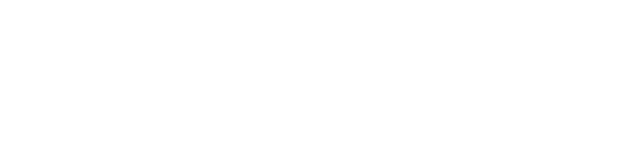
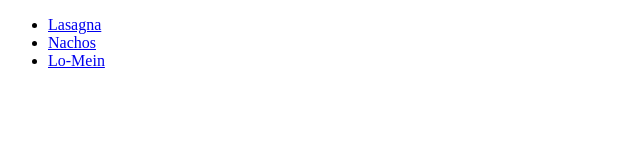
Before and after one commit to gmtzz/Recipes-Website, a plain HTML site: page index.html in a window 1280 px wide. Shown: the whole page, without its empty margins (0-640 px from the left). Drawn offline with Linux system fonts and the light colour scheme.

Commit message:
Added and unordered list for front page

```diff
--- a/index.html
+++ b/index.html
@@ -1,12 +1,16 @@
 <!DOCTYPE html>
 <html lang="en">
 <head>
+
     <meta charset="UTF-8">
     <meta http-equiv="X-UA-Compatible" content="IE=edge">
     <meta name="viewport" content="width=device-width, initial-scale=1.0">
     <title>Document</title>
 </head>
 <body>
-
+    <ul>
+        <li><a href="Recipes/lasagna-recipe.html">Lasagna</a></li>
+        <li><a href="Recipes/nachos-recipe.html">Nachos</a></li>
+        <li><a href="Recipes/lomein-recipe.html">Lo-Mein</a></li>
 </body>
 </html>
```
